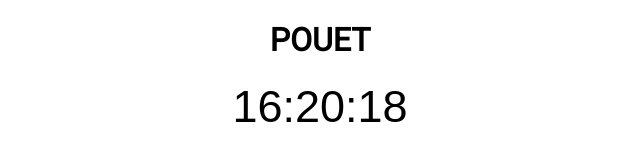
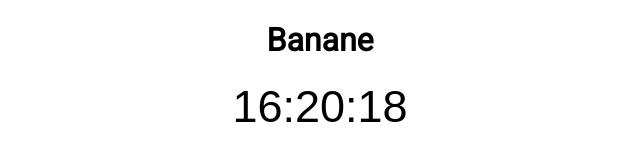
Before and after one commit to Arkedrille/lolClock, a plain HTML site: page index.html in a window 1280 px wide. Shown: the whole page, without its empty margins (320-960 px from the left). Drawn offline with Linux system fonts and the light colour scheme; a web font is replaced by a local one.

Commit message:
testing git cli

```diff
--- a/index.html
+++ b/index.html
@@ -34,7 +34,7 @@
 
 <body onload="sTime()">
     <div class="center-div">
-        <h1>POUET</h1>
+        <h1>Banane</h1>
         <span class="clock-style"><div id="clock"></div></span>
     </div>
 </body>
```
